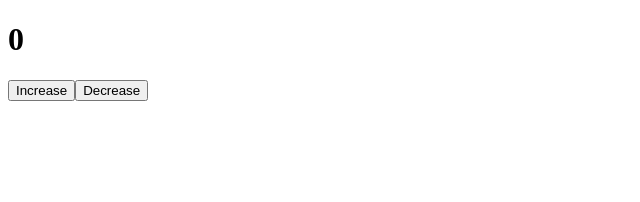
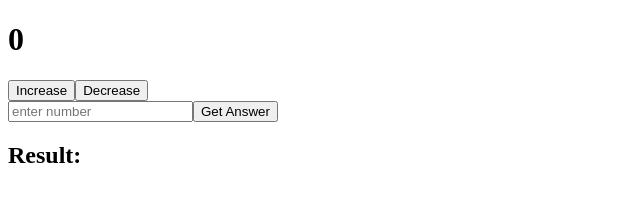
Before and after one commit to Karsun07/counter-and-fibonaci-calculator, a React app: page / in a window 1280 px wide. Shown: the whole page, without its empty margins (0-640 px from the left). Built offline with nearby package versions, Linux system fonts and the light colour scheme.

Commit message:
fibonaci done

```diff
--- a/index.js
+++ b/index.js
@@ -1,21 +1,44 @@
 import React, { useState } from "react";
-import ReactDOM from "react-dom/client"
+import ReactDOM from "react-dom/client";
 
-function App(){
-    const [count,setCount]=useState(0);
-    const [finnum,setFib]=useState();
+function App() {
+    const [count, setCount] = useState(0);
+    const [numb, setNumber] = useState("");
+    const [result, setResult] = useState("");
+
+    function fib(n) {
+        if (n <= 1) {
+            setResult(n);
+            return;
+        }
+
+        let first = 0, second = 1, third;
+        for (let i = 2; i <= n; i++) {
+            third = first + second;
+            first = second;
+            second = third;
+        }
+
+        setResult(second);
+    }
+
     return (
         <div className="parent">
-            <div>
+            <div id="counter">
                 <h1>{count}</h1>
-                <button onClick={()=>setCount(count+1)}>Increase</button>
-                <button onClick={()=>setCount(count-1)}>Decrease</button>
+                <button onClick={() => setCount(count + 1)}>Increase</button>
+                <button onClick={() => setCount(count - 1)}>Decrease</button>
             </div>
 
+            <div id="fibo">
+                <input placeholder="enter number" type="number" value={numb} onChange={(e) => setNumber(e.target.value)}/>
+                <button onClick={() => fib(Number(numb))}>Get Answer</button>
 
+                <h2>Result: {result}</h2>
+            </div>
         </div>
-    )
+    );
+}
 
-}
-const reactRoot=ReactDOM.createRoot(document.getElementById('root'));
-reactRoot.render(<App/>);
+const reactRoot = ReactDOM.createRoot(document.getElementById('root'));
+reactRoot.render(<App />);
```
Also changed, not shown: index.html (+1 -0 lines).
